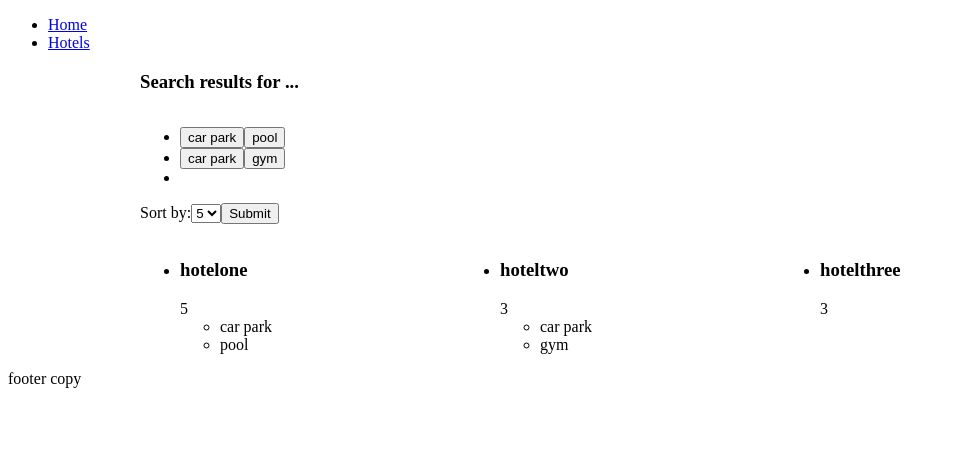
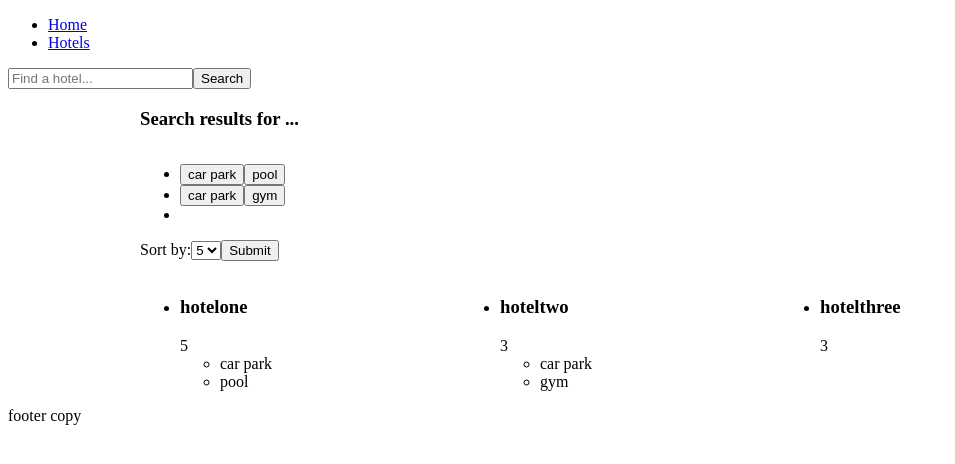
Before and after one commit to kwood15/hotel-app, a React (Create React App) app: page /search-results/hotels in a window 1280 px wide. Shown: the top 464 px of the page, without its empty margins (0-955 px from the left). Built offline with nearby package versions, Linux system fonts and the light colour scheme.

Commit message:
Add search component

```diff
--- a/src/components/hotel/HotelList.js
+++ b/src/components/hotel/HotelList.js
@@ -32,19 +32,19 @@ class HotelList extends Component {
     })
   }
 
-  handleClick = (e) => {
+  handleClick = event => {
     this.setState({
       filterKey: 'BY_FACILITY',
-      filterValue: e.target.value
+      filterValue: event.target.value
     });
-    console.log(this.state.filterValue);
+    // console.log(this.state.filterValue);
   }
 
   handleChange = event => {
     this.setState({
       starRatingValue: event.target.value
     });
-    console.log(event.target);
+    // console.log(event.target);
   }
 
   handleSubmit = event => {
@@ -58,7 +58,7 @@ class HotelList extends Component {
       <HotelsWrapper className="search-results hotels">
         <h1>Search results for ...</h1>
 
-        <FiltersWrapper className="hotels__filters">
+        <FiltersWrapper className="filters">
           <FiltersList>
             {hotels.map(hotel => (
               <FiltersListItem key={hotel.name}>
@@ -70,7 +70,7 @@ class HotelList extends Component {
           </FiltersList>
         </FiltersWrapper>
 
-        <div className="hotels__sort-by">
+        <div className="sort-by">
           <form onSubmit={this.handleSubmit}>
             <label>Sort by:</label>
             <select value={starRatingValue} onChange={this.handleChange}>
@@ -82,7 +82,7 @@ class HotelList extends Component {
           </form>
         </div>
 
-        <HotelsList className="hotels__list">
+        <HotelsList className="hotels-list">
           {hotels.map(hotel => (
             <HotelItem key={hotel.name} {...hotel} />
           ))}
@@ -96,15 +96,15 @@ class HotelList extends Component {
   }
 
   render() {
-    const { hotels, filterKey } = this.state;
+    const { hotels } = this.state;
 
-    const HOTEL_FILTERS = {
-      'BY_ACTIVE': hotels.map(hotel => hotel.name),
-      'BY_FACILITY': hotels.map(hotel => hotel.facilities)
-    };
+    // const HOTEL_FILTERS = {
+    //   'BY_ACTIVE': hotels.map(hotel => hotel.name),
+    //   'BY_FACILITY': hotels.map(hotel => hotel.facilities)
+    // };
 
-    const filteredHotels = HOTEL_FILTERS[filterKey];
-    console.log(filteredHotels)
+    // const filteredHotels = HOTEL_FILTERS[filterKey];
+    // console.log(filteredHotels)
 
     return (
       hotels && hotels.length ? this.renderData(hotels) : this.renderLoading()
--- /dev/null
+++ b/src/components/search/index.js
@@ -0,0 +1,50 @@
+import React, { Component } from 'react';
+
+class Search extends Component {
+  constructor() {
+    super();
+    this.state = {
+      apiKey: '12345',
+      searchTerm: '',
+      searchUrl: ''
+    };
+  }
+
+  handleKeyUp = event => {
+    if (event.key === 'Enter' && this.state.searchTerm !== '') {
+      const searchUrl = `search/multi?query=${this.state.searchTerm}&api_key=${this.apiKey}`;
+      this.setState({
+        searchUrl
+      });
+    }
+  }
+
+  handleChange = event => {
+    this.setState({
+      searchTerm: event.target.value
+    });
+    console.log(this.state.searchTerm);
+  }
+
+  handleSubmit = event => {
+    event.preventDefault();
+    alert(`submitted: ${this.state.searchTerm}`);
+  }
+
+  render() {
+    return (
+      <form id="search" onSubmit={this.handleSubmit} className="Search">
+        <input
+          onKeyUp={this.handleKeyUp}
+          onChange={this.handleChange}
+          type="search"
+          placeholder="Find a hotel..."
+          value={this.state.searchTerm}
+        />
+        <button type="submit">Search</button>
+      </form>
+    );
+  }
+}
+
+export default Search;
--- a/src/components/shared/Header.js
+++ b/src/components/shared/Header.js
@@ -1,5 +1,6 @@
 import React from 'react';
 import { Link } from 'react-router-dom';
+import Search from '../search';
 
 export const Header = () => (
   <header>
@@ -13,5 +14,6 @@ export const Header = () => (
         </li>
       </ul>
     </nav>
+    <Search />
   </header>
 );
```
